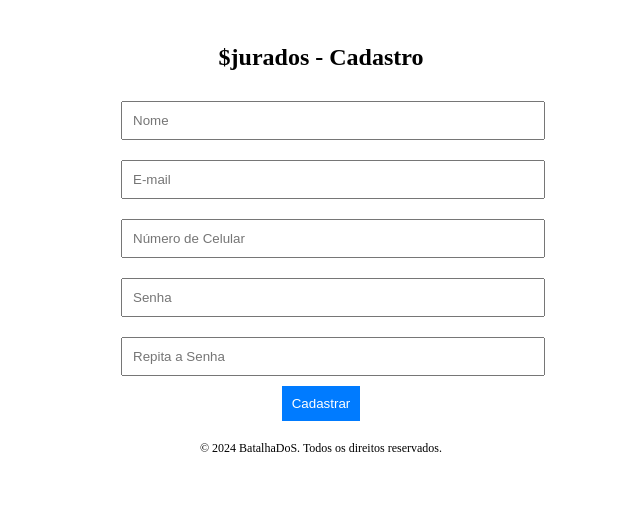
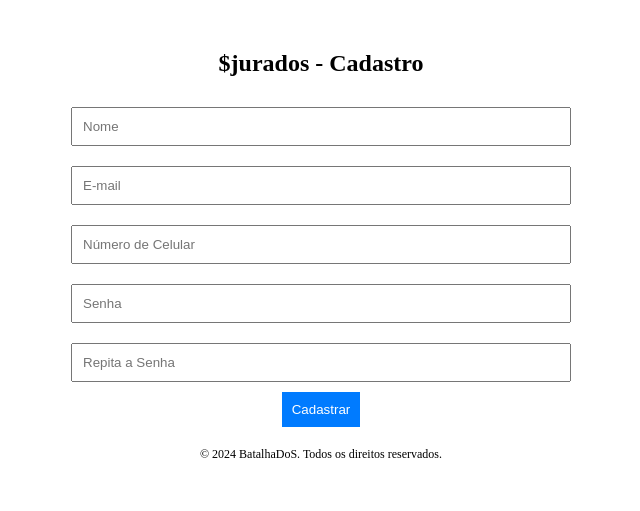
Before and after one commit to maarinlucas/checkout-sjurados, a Flask app: page /cadastro in a window 1280 px wide. Shown: the top 511 px of the page, without its empty margins (319-959 px from the left). Run offline with Flask 2, Linux system fonts and the light colour scheme; some libraries are stand-ins or nearby versions.

Commit message:
'ajusteCss'

```diff
--- a/main.py
+++ b/main.py
@@ -1,4 +1,4 @@
-""" import os """
+import os
 from flask import Flask, render_template, redirect, request
 from apimercadopago import gerar_link_pagamento
 
@@ -24,8 +24,8 @@ def checkout_success():
     # Aqui você pode processar a confirmação de pagamento, se necessário.
     return redirect("sjurados://cadastro")  """
 
-""" if __name__ == "__main__":
+if __name__ == "__main__":
     # Obtém a porta fornecida pelo Heroku, ou usa 5000 para rodar localmente
     port = int(os.environ.get("PORT", 5000))
     # Faz a aplicação escutar em todas as interfaces de rede (necessário para Heroku)
-    app.run(host="0.0.0.0", port=port) """
+    app.run(host="0.0.0.0", port=port)
--- a/static/styles.css
+++ b/static/styles.css
@@ -1,8 +1,23 @@
+*{
+    margin: 0;
+    padding: 0;
+    box-sizing: border-box;
+}
+
+body {
+    padding: 50px;
+    text-align: center;
+    display: flex;
+    align-items: center;
+    flex-direction: column;
+}
+
 .container {
-    max-width: 400px;
-    margin: auto;
-    padding: 20px;
+    max-width: 500px;
+    align-items: center;
+    justify-content: center;
     text-align: center;
+    flex-direction: column;
 }
 
 .title {
--- a/templates/cadastro.html
+++ b/templates/cadastro.html
@@ -5,6 +5,7 @@
     <meta charset="UTF-8">
     <meta name="viewport" content="width=device-width, initial-scale=1.0">
     <link rel="stylesheet" href="{{ url_for('static', filename='styles.css') }}">
+    <!-- <link rel="stylesheet" href="../static/styles.css"> -->
     <link rel="shortcut icon" href="../static/logo.png" type="image/x-icon">
     <title>Cadastro</title>
 
```
Also changed, not shown: apimercadopago.py (+4 -4 lines).
